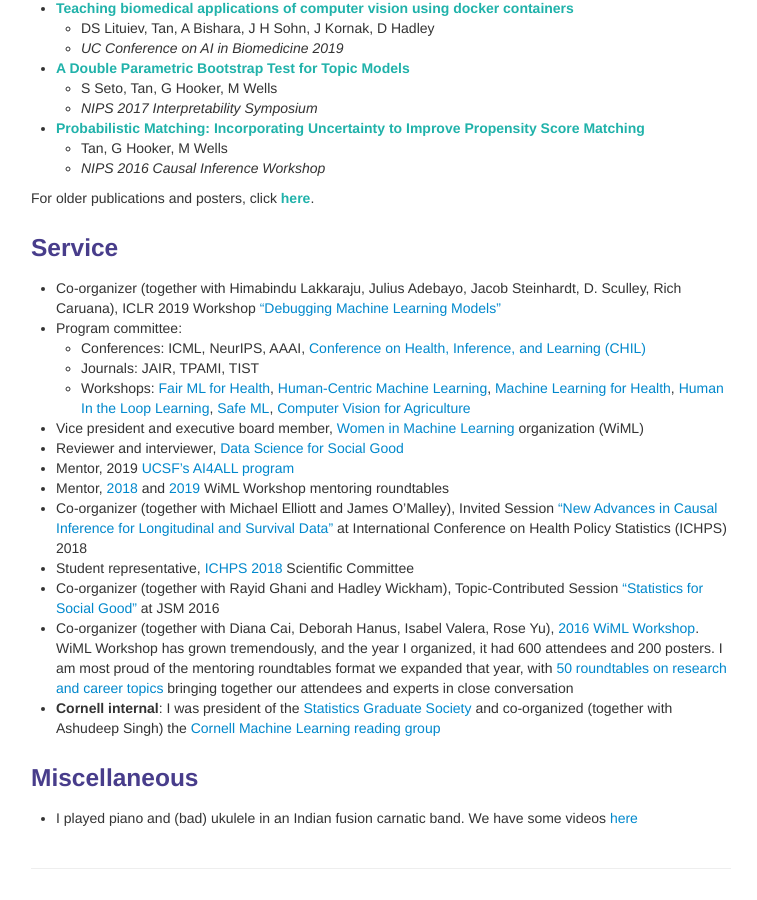
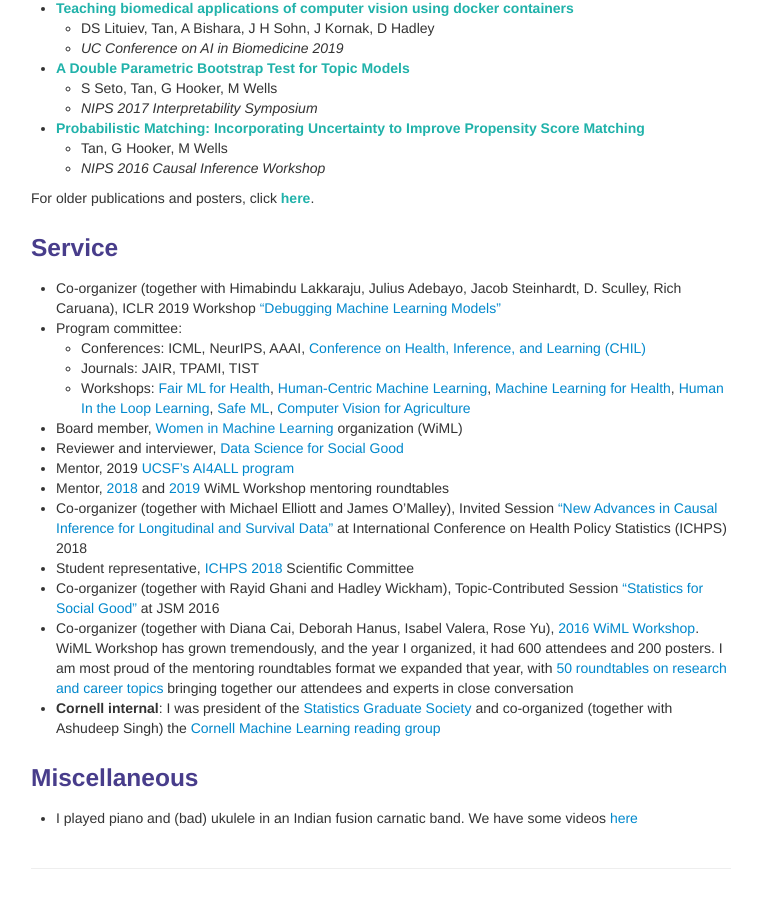
Before and after one commit to shftan/shftan.github.io, a Jekyll site: the page built from index.md, in a window 1280 px wide and 900 px high, scrolled down 2104 px. Shown: the whole window, without its empty margins (259-1016 px from the left). Built offline with Jekyll 4.4.1, drawn with Linux system fonts in a browser that asks for light colours.

Commit message:
Update index.md

```diff
--- a/index.md
+++ b/index.md
@@ -120,7 +120,7 @@ For older publications and posters, click <a class="paper" href="olderpublicatio
   - Conferences: ICML, NeurIPS, AAAI, [Conference on Health, Inference, and Learning (CHIL)](https://www.chilconference.org/)
   - Journals: JAIR, TPAMI, TIST
   - Workshops: [Fair ML for Health](https://www.fairmlforhealth.com/), [Human-Centric Machine Learning](https://sites.google.com/view/hcml-2019), [Machine Learning for Health](https://ml4health.github.io/2019/), [Human In the Loop Learning](https://sites.google.com/view/hill2019/home), [Safe ML](https://sites.google.com/view/safeml-iclr2019/home), [Computer Vision for Agriculture](https://www.cv4gc.org/cv4a2020/)
-- Vice president and executive board member, [Women in Machine Learning](https://wimlworkshop.org) organization (WiML)
+- Board member, [Women in Machine Learning](https://wimlworkshop.org) organization (WiML)
 - Reviewer and interviewer, <a href="http://www.dssgfellowship.org/">Data Science for Social Good</a>
 - Mentor, 2019 [UCSF's AI4ALL program](http://ai4all.ucsf.edu/)
 - Mentor, [2018](https://wimlworkshop.org/2018/program/) and [2019](https://wimlworkshop.org/2019/program/) WiML Workshop mentoring roundtables
```
